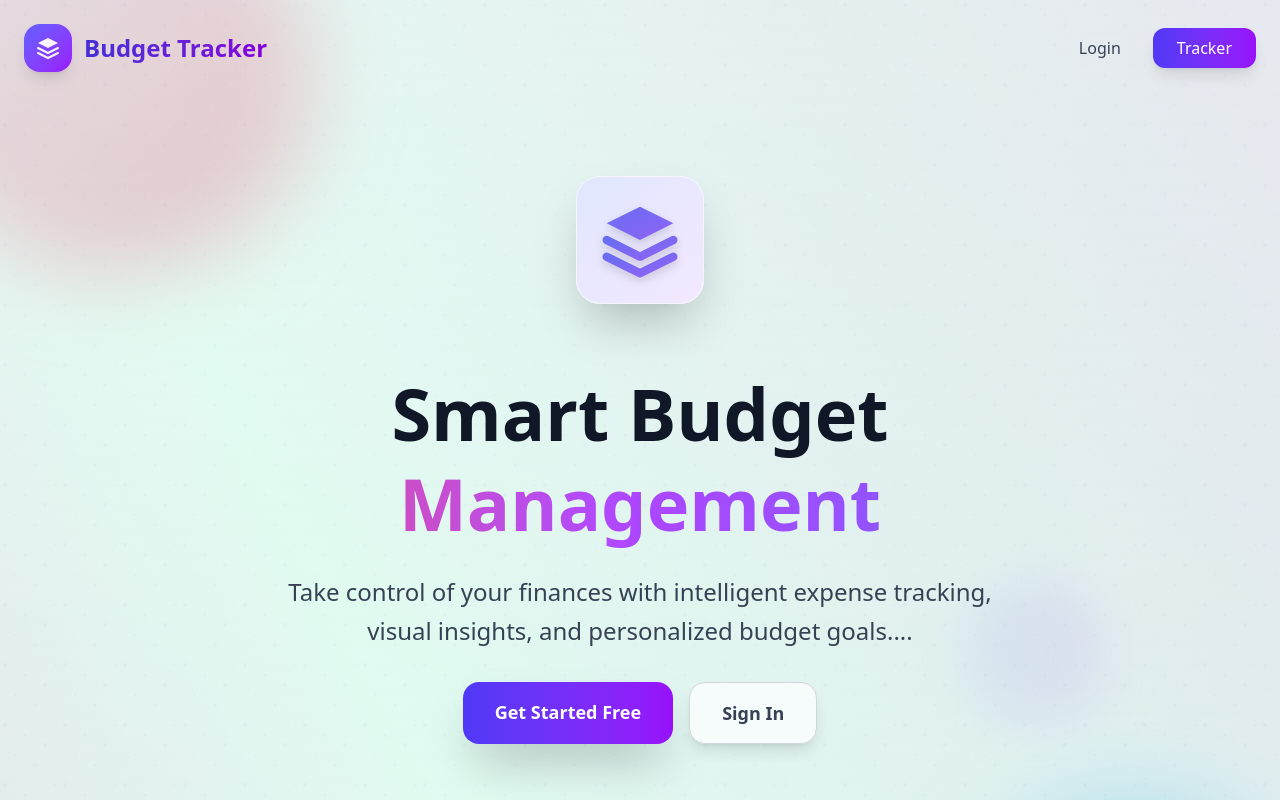
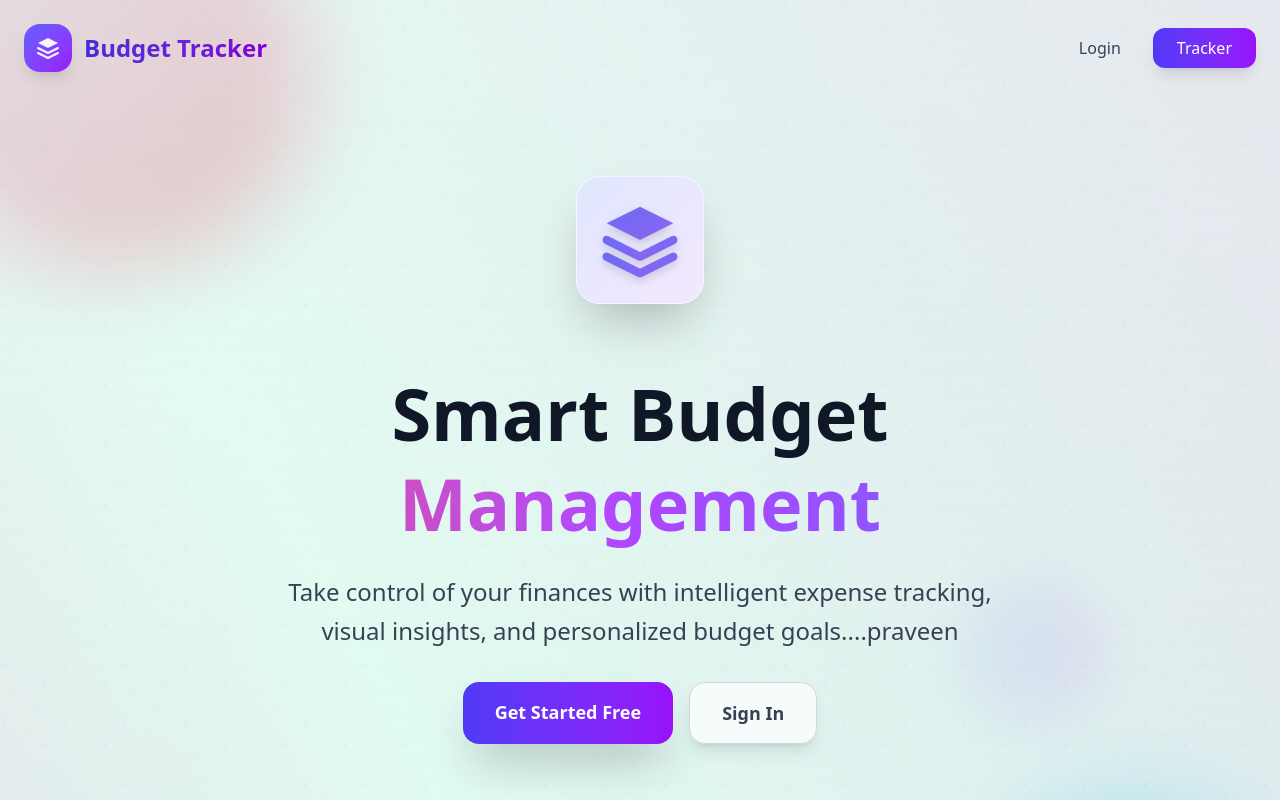
Before and after one commit to praveentecsl/budget-tracker, a React (Vite) app in the folder frontend/: page / in a window 1280 px wide. Shown: the top 800 px of the page. Built offline with nearby package versions, Linux system fonts and the light colour scheme.

Commit message:
test-5-changed

```diff
--- a/frontend/src/pages/Landing.jsx
+++ b/frontend/src/pages/Landing.jsx
@@ -98,7 +98,7 @@ const Landing = () => {
 
                         <p className="text-xl md:text-2xl text-gray-700 mb-8 max-w-3xl mx-auto leading-relaxed">
                             Take control of your finances with intelligent expense tracking,
-                            visual insights, and personalized budget goals....
+                            visual insights, and personalized budget goals....praveen
                         </p>
 
                         <div className="flex flex-col sm:flex-row gap-4 justify-center mb-16">
```
